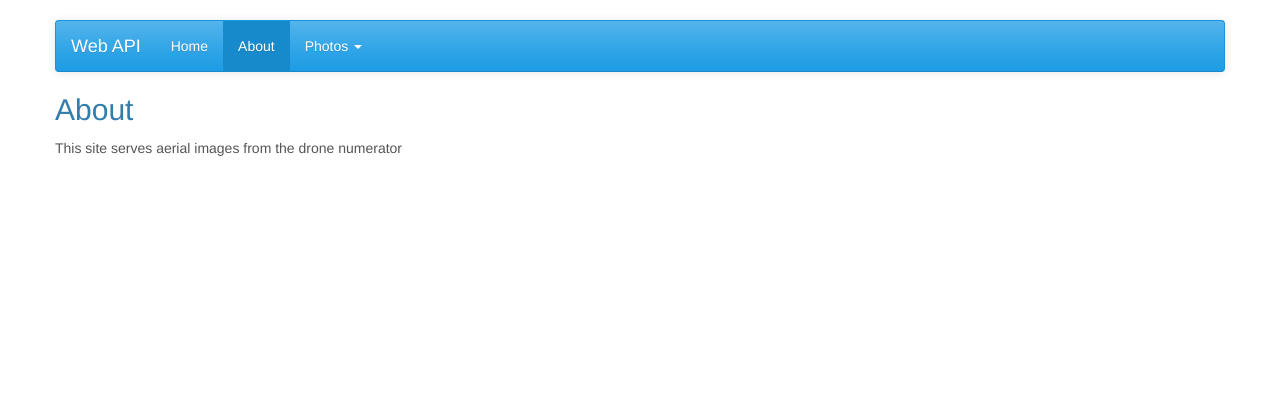
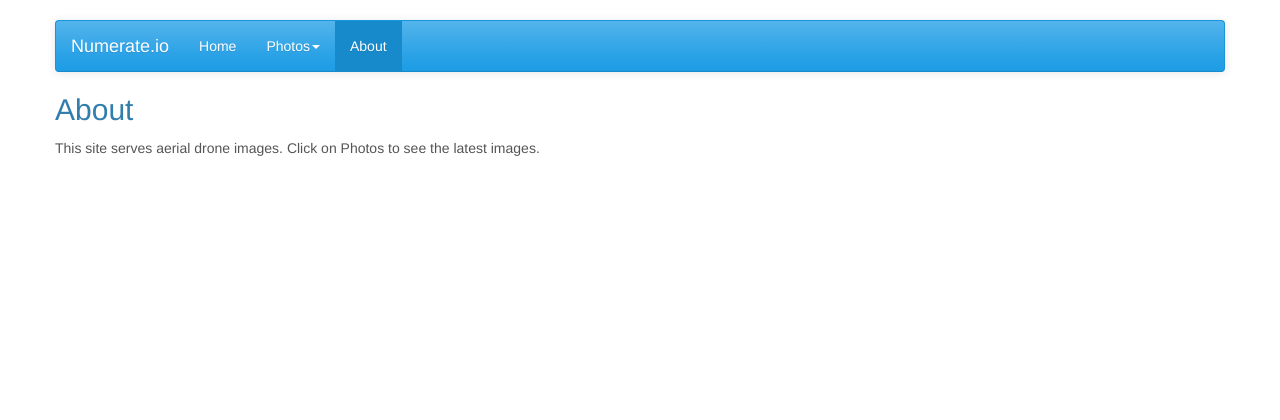
Before and after one commit to danielmcheng1/drone, a Flask app: page /about in a window 1280 px wide. Shown: the top 420 px of the page. Run offline with Flask 2, Linux system fonts and the light colour scheme; some libraries are stand-ins or nearby versions.

Commit message:
Side bar nav for photos

```diff
--- a/templates/about.html
+++ b/templates/about.html
@@ -22,6 +22,6 @@
 
 <h2>About</h2>
 
-<p>This site serves aerial images from the drone numerator</p>
+<p>This site serves aerial drone images. Click on Photos to see the latest images.</p>
 
 {% endblock %}
--- a/templates/layout.html
+++ b/templates/layout.html
@@ -12,7 +12,7 @@
     <link rel="stylesheet" href="{{url_for('static', filename='css/bootstrap.min.css')}}">
 
     <link rel="stylesheet" href="{{url_for('static', filename='css/styles.css')}}"/>
-    <title>Web API Development with Flask</title>
+    <title>Numerate.io</title>
     {% endblock %}
 </head>
 <body>
@@ -30,7 +30,7 @@
                     <span class="icon-bar"></span>
                     <span class="icon-bar"></span>
                 </button>
-                <a class="navbar-brand" href="{{url_for('page_index')}}">Web API</a>
+                <a class="navbar-brand" href="{{url_for('page_index')}}">Numerate.io</a>
             </div>
             <div id="navbar" class="navbar-collapse collapse">
                 <ul class="nav navbar-nav">
@@ -41,17 +41,9 @@
                     <li><a href="{{url_for('page_index')}}">Home</a></li>
                     {% endif %}
 
-                    {% if selected_menu_item == "about" %}
-                    <li class="active"><a href="#">About</a></li>
-                    {% else %}
-                    <li><a href="{{url_for('page_about')}}">About</a></li>
-                    {% endif %}
-
-
-
                     <li class="dropdown">
                         <a href="#" class="dropdown-toggle" data-toggle="dropdown" role="button" aria-haspopup="true"
-                           aria-expanded="false">Photos <span class="caret"></span></a>
+                           aria-expanded="false">Photos<span class="caret"></span></a>
                         <ul class="dropdown-menu">
                             <li><a href="{{url_for('page_photos')}}">Powell</a></li>
                             <li><a href="{{url_for('page_photos')}}">Carpool</a></li>
@@ -59,6 +51,12 @@
 
                         </ul>
                     </li>
+
+                    {% if selected_menu_item == "about" %}
+                    <li class="active"><a href="#">About</a></li>
+                    {% else %}
+                    <li><a href="{{url_for('page_about')}}">About</a></li>
+                    {% endif %}
                 </ul>
             </div>
             <!--/.nav-collapse -->
```
